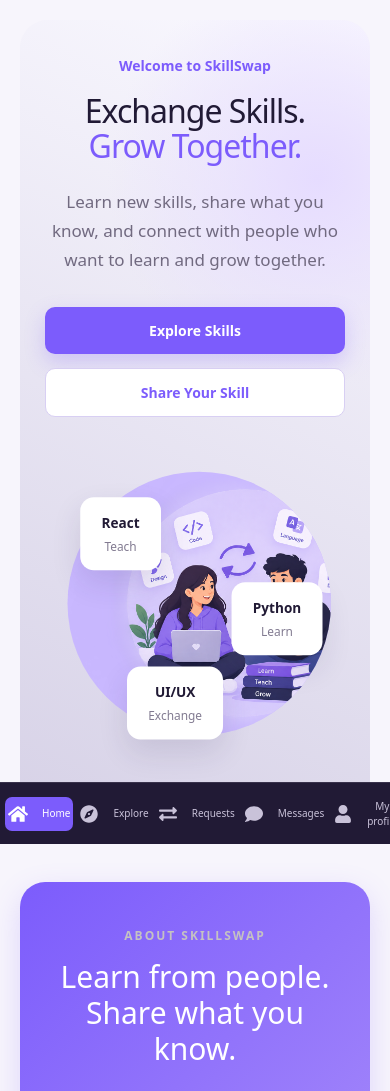
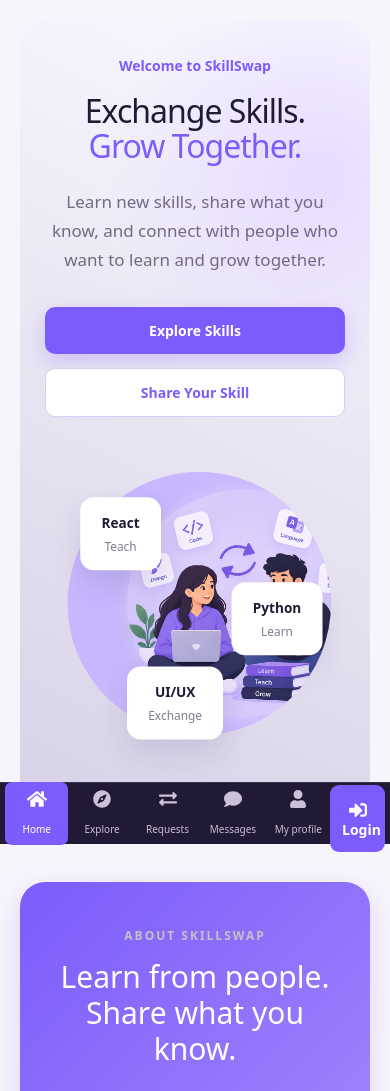
Before and after one commit to Kalyani-30-shitole/SkillSwap, a React app in the folder frontend/: page / in a window 390 px wide. Shown: the top 1091 px of the page. Built offline with nearby package versions, Linux system fonts and the light colour scheme; no server answers; the HTML template or start-up script is replaced by a standard one.

Commit message:
Fix mobile sidebar

```diff
--- a/frontend/src/components/Sidebar.css
+++ b/frontend/src/components/Sidebar.css
@@ -210,49 +210,87 @@
 }
 
 @media (max-width: 768px) {
+
     .sidebar {
         width: 100%;
-    height: 65px;
+        height: 70px;
         top: auto;
         bottom: 0;
         left: 0;
-    padding: 0 10px;
+        padding: 0 5px;
         flex-direction: row;
         align-items: center;
         border-top: 1px solid #39324c;
     }
+
     .sidebar-logo {
         display: none;
     }
+
     .sidebar-nav {
-    width: 100%;
+        flex: 1;
+        width: auto;
         flex-direction: row;
         align-items: center;
         justify-content: space-around;
-    gap: 3px;
+        gap: 2px;
     }
+
     .side-link {
         width: auto;
         flex: 1;
-    padding: 9px 5px;
+        padding: 8px 3px;
         text-align: center;
-    font-size: 11px;
+        font-size: 10px;
         border-radius: 7px;
+        display: flex;
+        flex-direction: column;
+        align-items: center;
+        justify-content: center;
+        gap: 3px;
     }
+
+    .side-icon {
+        font-size: 16px;
+        min-width: auto;
+    }
+
     .sidebar-bottom {
-    display: none;
+        display: flex;
+        width: 55px;
+        margin: 0;
+        padding: 0;
+        border-top: none;
+        flex-shrink: 0;
     }
+
+    .logout-button,
+    .login-side-button {
+        width: 55px;
+        padding: 8px 3px;
+        text-align: center;
+        font-size: 10px;
+        display: flex;
+        flex-direction: column;
+        align-items: center;
+        justify-content: center;
+        gap: 3px;
+    }
+
     .login-overlay {
         padding: 15px;
     }
+
     .login-popup {
         width: 100%;
         max-width: 360px;
         padding: 30px 22px;
     }
+
     .login-popup h2 {
         font-size: 21px;
     }
+
     .login-popup p {
         font-size: 13px;
     }
```
Lines whose indentation alone changed are shown as unchanged.
